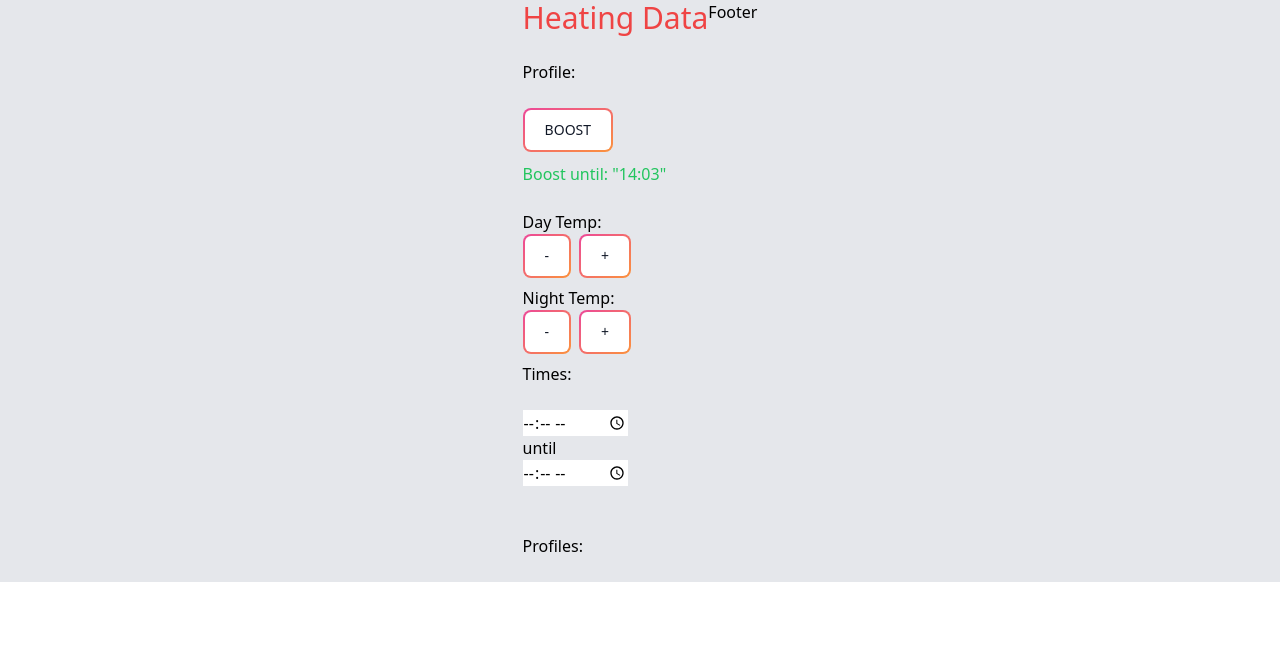
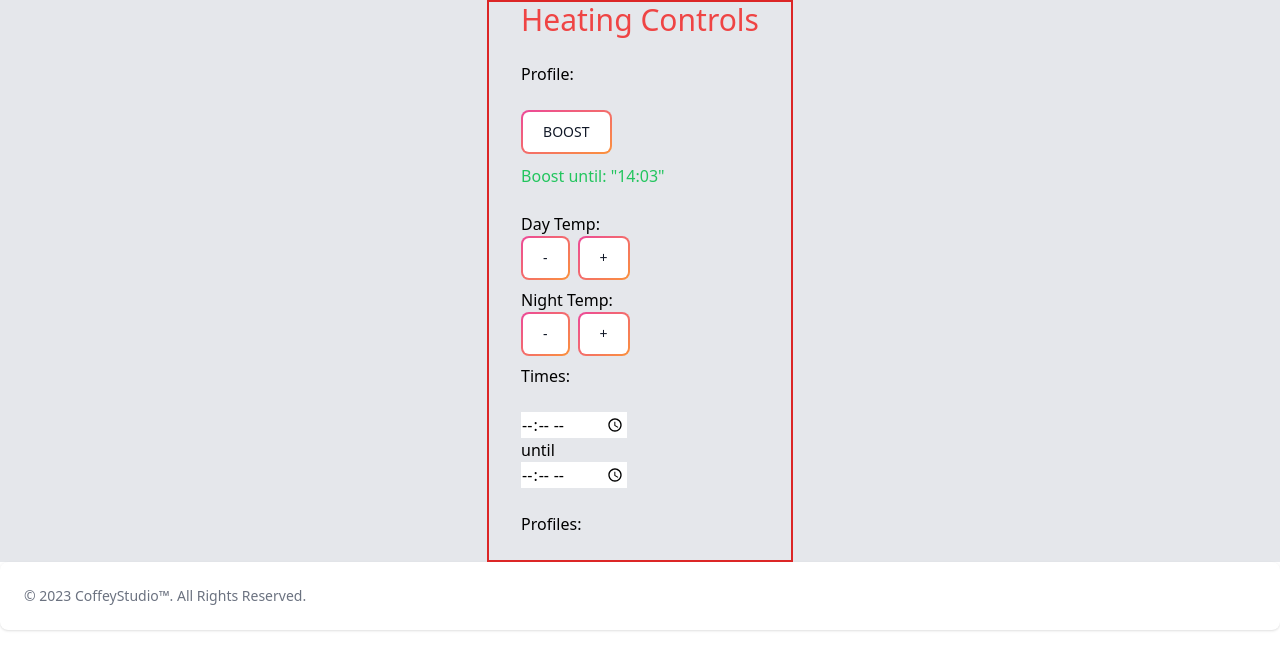
Before and after one commit to patrcoff/heating-system, a React (Create React App) app in the folder frontend/heating-frontend/: page / in a window 1280 px wide. Shown: the top 670 px of the page. Built offline with nearby package versions, Linux system fonts and the light colour scheme; no server answers.

Commit message:
rearranges layout of basic frontend

```diff
--- a/frontend/heating-frontend/src/App.js
+++ b/frontend/heating-frontend/src/App.js
@@ -10,13 +10,15 @@ import Footer from "./components/Footer"
 function App() {
   return(
     <>
-    <div className="bg-gray-200 flex justify-center">
+    <>
+    <div className="bg-gray-200 flex justify-center ">
       <CurrentTimes className=""/>
+    </div>
 
-      <Footer className="flex"/>
+    <Footer className=""/>
 
       {/*<ExternalJSON/>*/}
-    </div>
+    </>
 
     </>
   )
--- a/frontend/heating-frontend/src/components/Footer.jsx
+++ b/frontend/heating-frontend/src/components/Footer.jsx
@@ -2,7 +2,11 @@ import React from 'react'
 
 const Footer = () => {
   return (
-    <div>Footer</div>
+    <footer class="p-4 bg-white rounded-lg shadow md:flex md:items-center md:justify-between md:p-6 dark:bg-gray-800">
+    <span class="text-sm text-gray-500 sm:text-center dark:text-gray-400">© 2023 <a href="https://flowbite.com/" class="hover:underline">CoffeyStudio™</a>. All Rights Reserved.
+    </span>
+
+</footer>
   )
 }
 
--- a/frontend/heating-frontend/src/components/heating-data.jsx
+++ b/frontend/heating-frontend/src/components/heating-data.jsx
@@ -193,12 +193,12 @@ const CurrentTimes = () => {
 
     return (
 
-        <div className="justify-evenly">
+        <div className="justify-center border-red-600 border-2 mx-8">
             <div className = "">
-            <h2 className="text-red-500 text-3xl">Heating Data</h2>
+            <h2 className="text-red-500 text-3xl mx-8">Heating Controls</h2>
             <br></br>
             </div>
-            <div className="">
+            <div className="mx-8">
             <p>Profile: {JSON.stringify(CurrentData.profile.name)}</p>
             <br></br>
             <button onClick = {toggleBoost} className="relative inline-flex items-center justify-center p-0.5 mb-2 mr-2 overflow-hidden text-sm font-medium text-gray-900 rounded-lg group bg-gradient-to-br from-pink-500 to-orange-400 group-hover:from-pink-500 group-hover:to-orange-400 hover:text-white dark:text-white focus:ring-4 focus:outline-none focus:ring-pink-200 dark:focus:ring-pink-800">
@@ -236,6 +236,7 @@ const CurrentTimes = () => {
             </button>
             <br></br>
             </div>
+            <div className='mx-8'>
             <p className = "">Times:</p>
             <ul className="">
                 {CurrentData.profile.times.sort((a,b) => (a.start_time > b.start_time) ? 1 :(a.start_time < b.start_time) ? -1 : 0).map(x =>
@@ -249,13 +250,14 @@ const CurrentTimes = () => {
                     </li>)
                 }
                   </ul>
-            <br></br>
+            </div>
             <br></br>
 
+            <div className='mx-8'>
             <h2>Profiles: </h2>
             <br></br>
             <ul className="flex">{Profiles.map(x => <li key={x.id}><ProfileButton x={x}/> </li>)}</ul>
-
+            </div>
             {/*The above only works because we provided a default data when declaring with useState
             Otherwise, when the render occurs before data (as is my current understanding) map is attempted on an undefined type
             the JSON.stringify() calls were not failing in this way as that function can take undefined as an argument,
```
